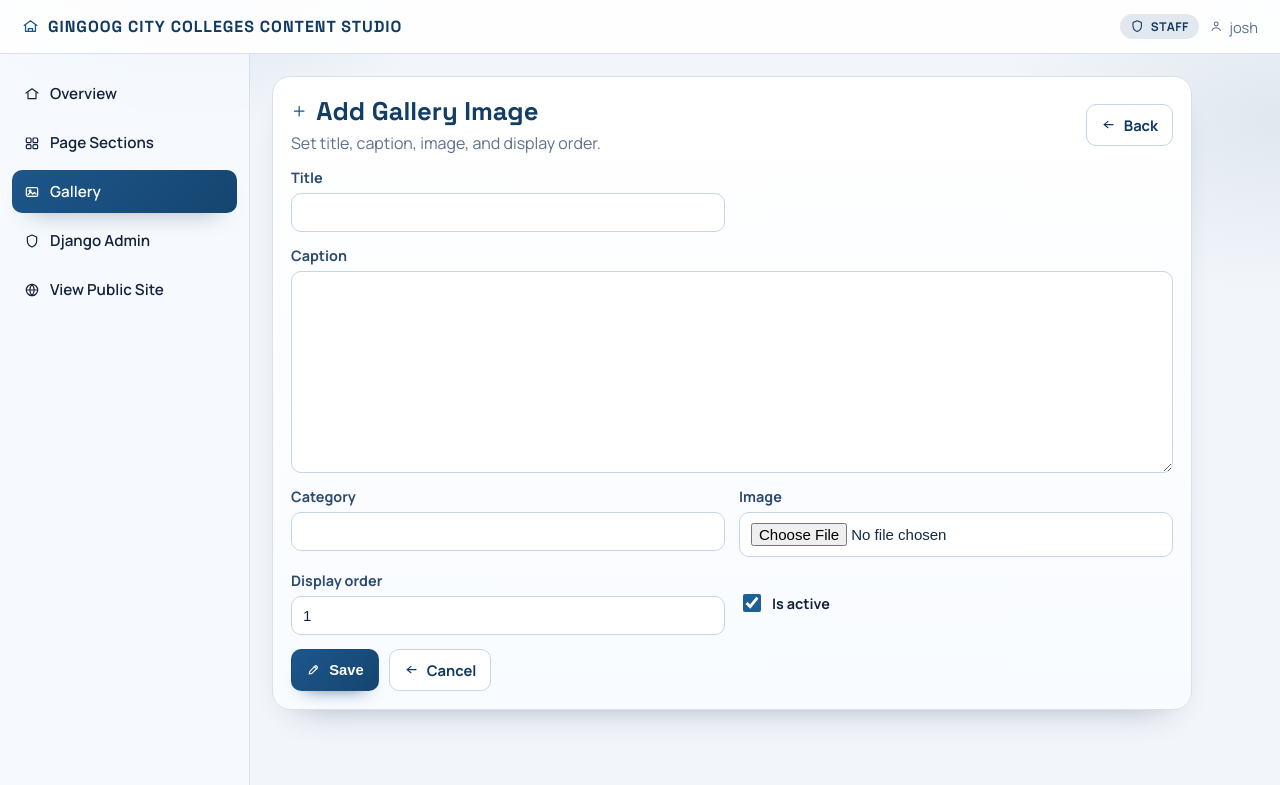
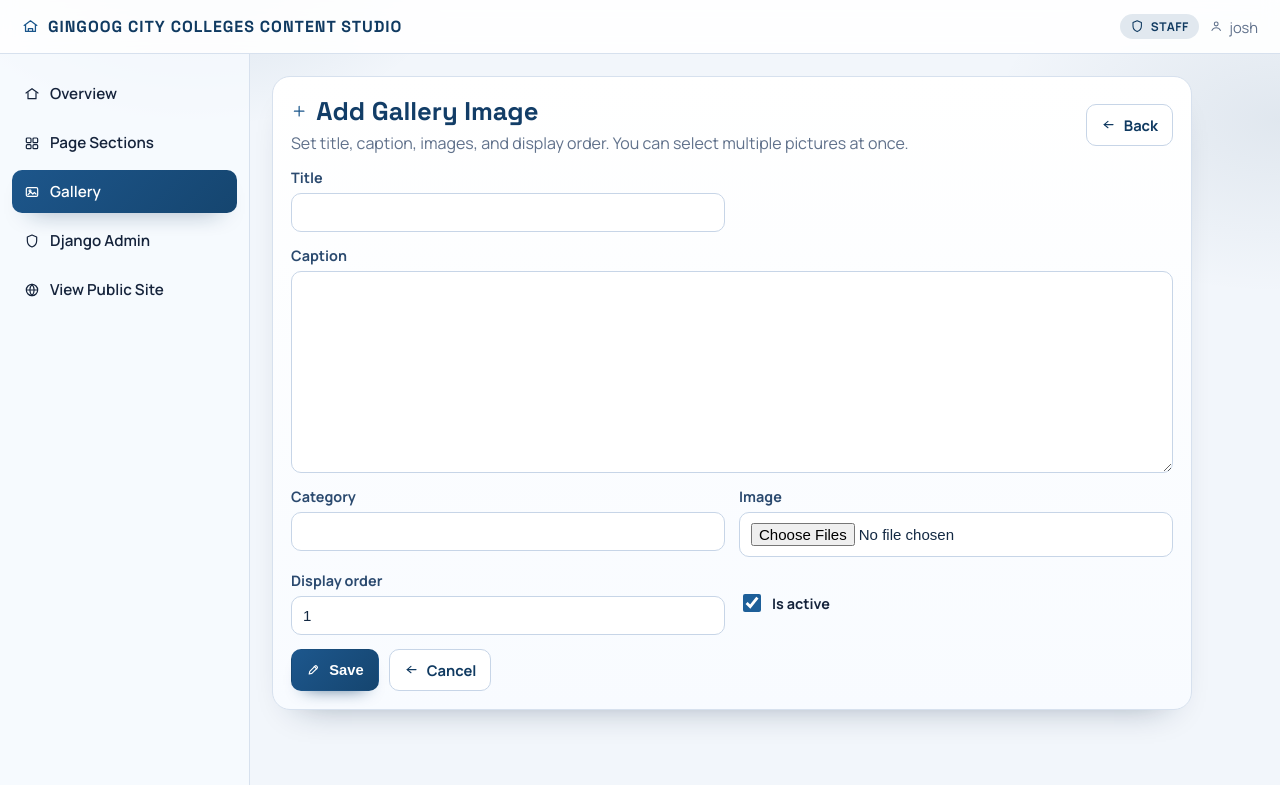
Before and after one commit to Yosores04/GCC-Web, a Django app: page /control-room-2026/gallery/new/ in a window 1280 px wide. Shown: the top 785 px of the page. Run offline with Django 5.2, Linux system fonts and the light colour scheme; a user stored in the database is signed in; data comes from the database, SQL or seed files in the repository; some libraries are stand-ins or nearby versions.

Commit message:
some admin changes

```diff
--- a/dashboard/forms.py
+++ b/dashboard/forms.py
@@ -10,6 +10,12 @@ class PageSectionForm(forms.ModelForm):
 
 
 class GalleryImageForm(forms.ModelForm):
+    def __init__(self, *args, **kwargs):
+        allow_multiple_upload = kwargs.pop("allow_multiple_upload", False)
+        super().__init__(*args, **kwargs)
+        if allow_multiple_upload:
+            self.fields["image"].widget.attrs["multiple"] = True
+
     class Meta:
         model = GalleryImage
         fields = ["title", "caption", "category", "image", "display_order", "is_active"]
--- a/dashboard/views.py
+++ b/dashboard/views.py
@@ -58,14 +58,37 @@ def gallery_list(request):
 def gallery_create(request):
     _ensure_editor(request.user)
     if request.method == "POST":
-        form = GalleryImageForm(request.POST, request.FILES)
+        form = GalleryImageForm(request.POST, request.FILES, allow_multiple_upload=True)
+        uploaded_images = request.FILES.getlist("image")
+
+        if not uploaded_images:
+            form.add_error("image", "Please upload at least one image.")
+
         if form.is_valid():
-            item = form.save(commit=False)
-            item.updated_by = request.user
-            item.save()
-            return redirect("dashboard:gallery_list")
+            oversized = [img.name for img in uploaded_images if img.size > 5 * 1024 * 1024]
+            if oversized:
+                form.add_error("image", "Image must be 5MB or smaller.")
+            else:
+                title = form.cleaned_data["title"]
+                caption = form.cleaned_data["caption"]
+                category = form.cleaned_data["category"]
+                display_order = form.cleaned_data["display_order"]
+                is_active = form.cleaned_data["is_active"]
+
+                for index, image in enumerate(uploaded_images):
+                    item_title = title if index == 0 else f"{title} ({index + 1})"
+                    GalleryImage.objects.create(
+                        title=item_title,
+                        caption=caption,
+                        category=category,
+                        image=image,
+                        display_order=display_order + index,
+                        is_active=is_active,
+                        updated_by=request.user,
+                    )
+                return redirect("dashboard:gallery_list")
     else:
-        form = GalleryImageForm()
+        form = GalleryImageForm(allow_multiple_upload=True)
 
     return render(
         request,
--- a/templates/dashboard/gallery_form.html
+++ b/templates/dashboard/gallery_form.html
@@ -12,7 +12,13 @@
         </svg>
         <span>{% if is_create %}Add Gallery Image{% else %}Edit Gallery Image{% endif %}</span>
       </h1>
-      <p class="editor-context">Set title, caption, image, and display order.</p>
+      <p class="editor-context">
+        {% if is_create %}
+          Set title, caption, images, and display order. You can select multiple pictures at once.
+        {% else %}
+          Set title, caption, image, and display order.
+        {% endif %}
+      </p>
     </div>
     <a class="btn btn-ghost btn-with-icon" href="{% url 'dashboard:gallery_list' %}">
       <svg class="icon btn-icon" aria-hidden="true"><use href="#i-arrow-left"></use></svg>
```
Also changed, not shown: tests/test_dashboard_content_editing.py (+34 -1 lines).
